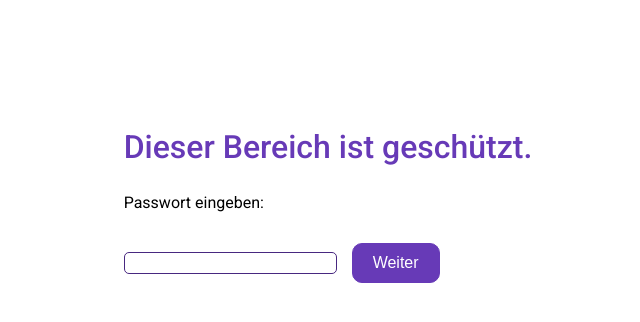
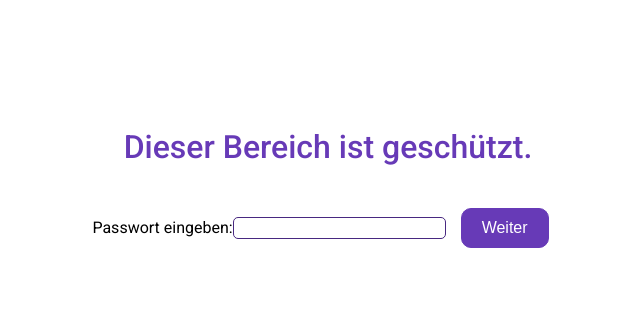
Before and after one commit to Kiasa10/katzenpension, an Angular app: page /login in a window 1280 px wide. Shown: the top 322 px of the page, without its empty margins (312-952 px from the left). Built offline with nearby package versions, Linux system fonts and the light colour scheme.

Commit message:
Fixed label in login component

```diff
--- a/src/app/login/login.component.html
+++ b/src/app/login/login.component.html
@@ -1,7 +1,12 @@
 <div class="login-area">
   <h2>Dieser Bereich ist geschützt.</h2>
-  <p>Passwort eingeben:</p>
-  <input type="password" [(ngModel)]="password" (keyup.enter)="onLogin()" />
+  <label for="pwInput">Passwort eingeben:</label>
+  <input
+    if="pwInput"
+    type="password"
+    [(ngModel)]="password"
+    (keyup.enter)="onLogin()"
+  />
   <button (click)="onLogin()">Weiter</button>
   @if (errorMessage()) {
     <p>{{ errorMessage() }}</p>
```
